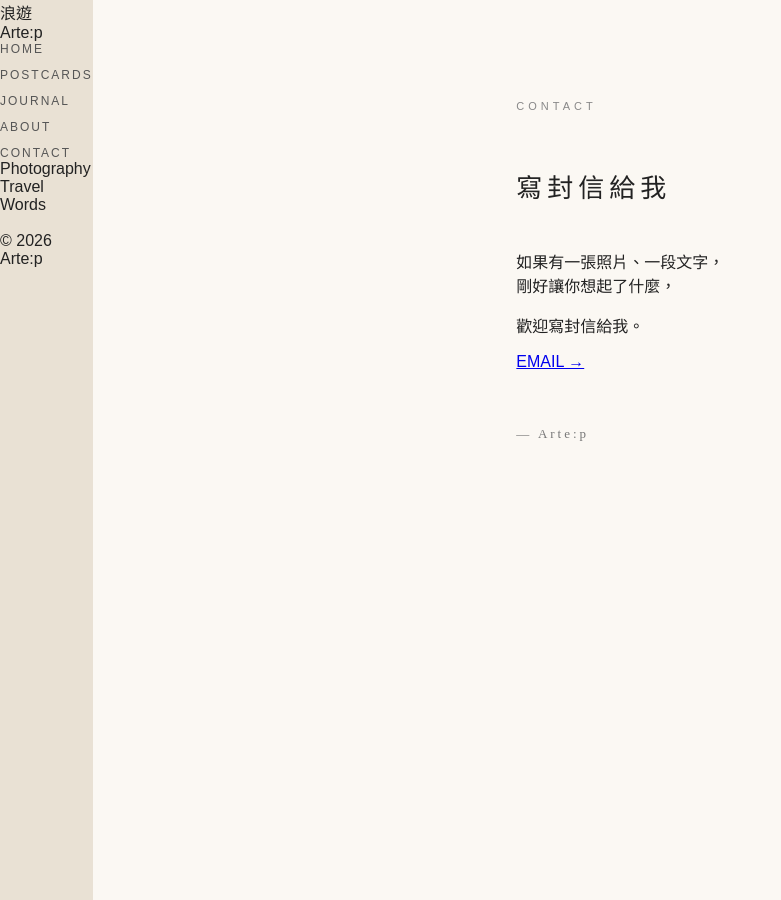
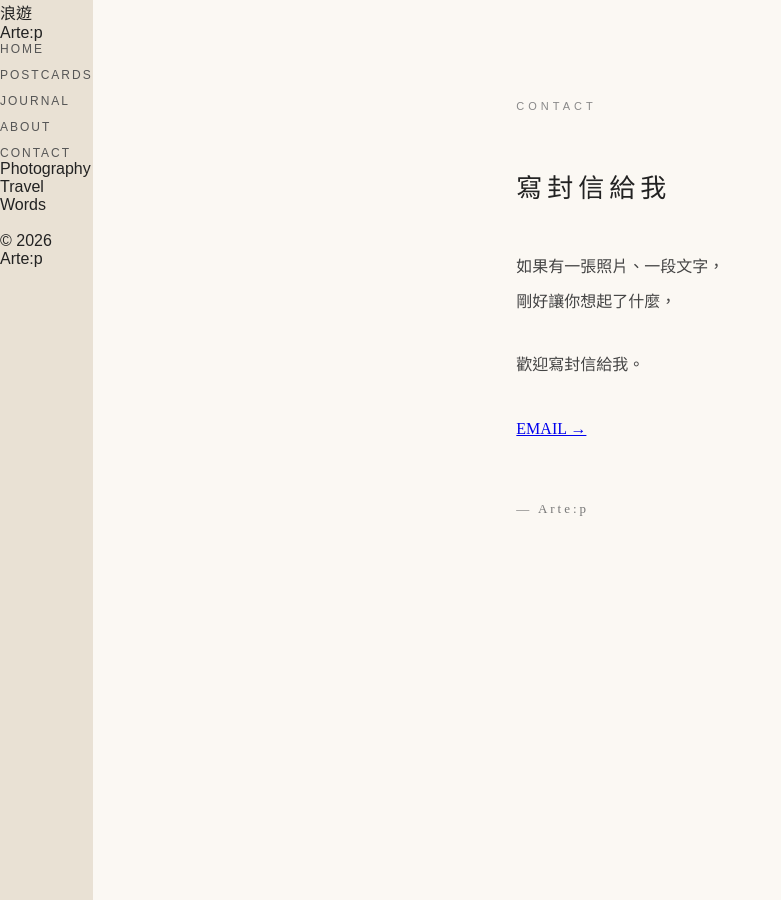
Before and after one commit to artep-wandering/artep-wandering.github.io, a Jekyll site: the page built from contact/index.html, in a window 1280 px wide. Shown: the whole page, without its empty margins (0-781 px from the left). Built offline with Jekyll 4.4.1, drawn with Linux system fonts in a browser that asks for light colours; some web fonts are replaced.

Commit message:
contact_indext_v0.0.14

```diff
--- a/contact/index.html
+++ b/contact/index.html
@@ -1,7 +1,7 @@
 ---
 layout: null
 ---
-<!-- VERSION: contact_indext_v0.0.13 -->
+<!-- VERSION: contact_indext_v0.0.14 -->
 <!DOCTYPE html>
 <html lang="zh-Hant">
 
@@ -55,14 +55,14 @@ layout: null
       margin: 0 0 45px;
     }
 
-    .contact-text {
+    .about-text {
       font-family: "LXGW WenKai TC", serif;
       font-size: 16px;
       line-height: 2.2;
       color: #444;
     }
 
-    .contact-text p {
+    .about-text p {
       margin: 0 0 28px;
     }
 
```
